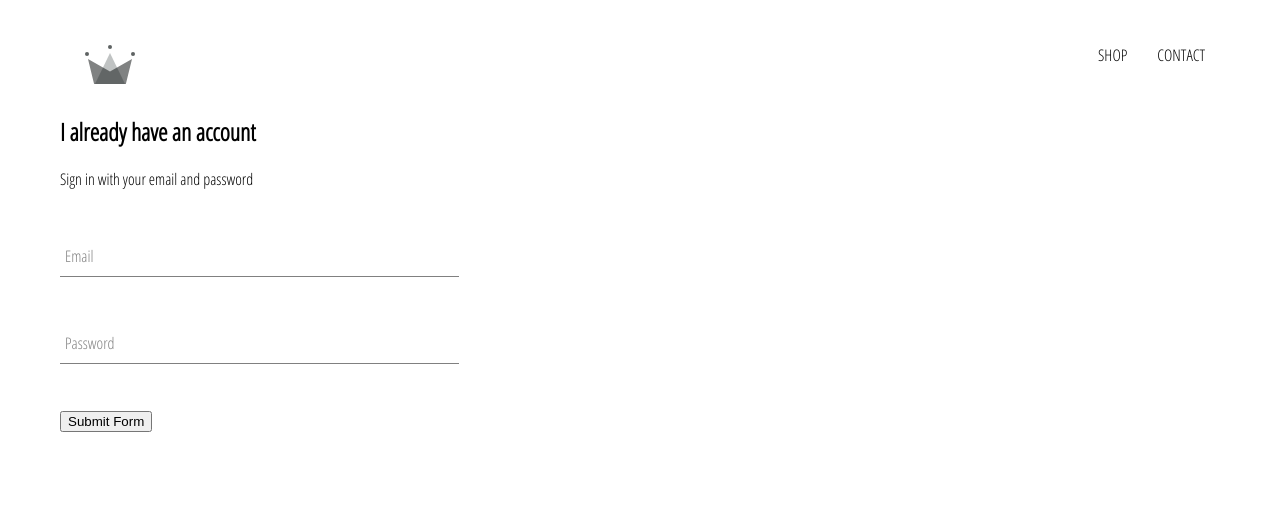
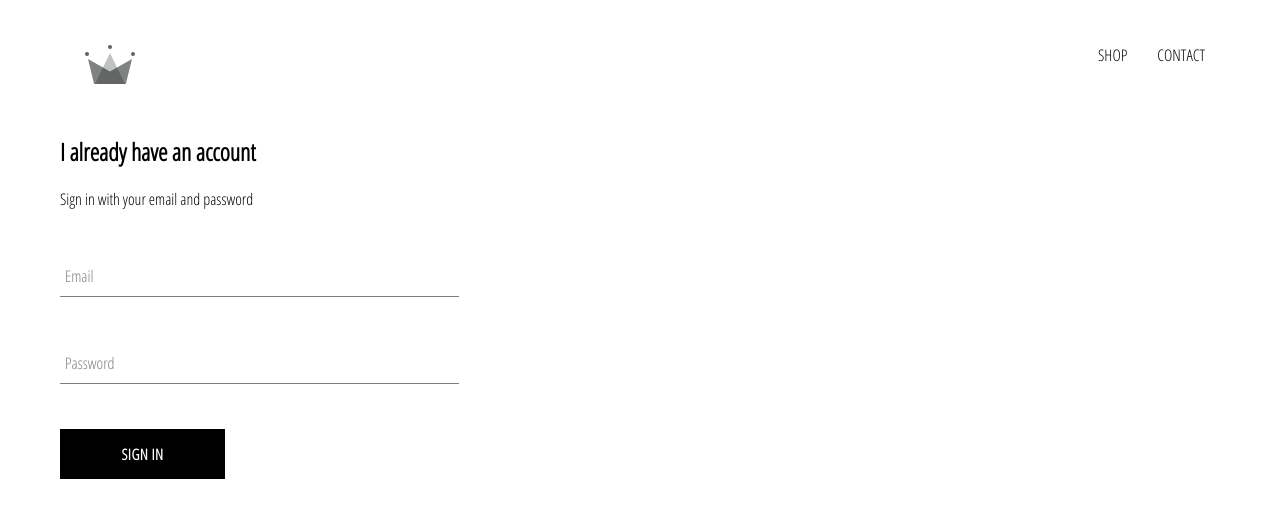
Before and after one commit to yung2004/exec_crwn_clothing, a React (Create React App) app: page /signin in a window 1280 px wide. Shown: the top 518 px of the page. Built offline with nearby package versions, Linux system fonts and the light colour scheme.

Commit message:
lesson 6 completed

```diff
--- /dev/null
+++ b/src/components/custom-button/custom-button.component.jsx
@@ -0,0 +1,12 @@
+import React from 'react';
+import './custom-button.styles.scss'
+
+
+const CustomButton = ({children, ...otherProps}) => (
+    <button className='custom-button' {...  otherProps}>
+        {children}
+    </button>
+);
+
+
+export default CustomButton;
--- /dev/null
+++ b/src/components/custom-button/custom-button.styles.scss
@@ -0,0 +1,22 @@
+.custom-button {
+  min-width: 165px;
+  width: auto;
+  height: 50px;
+  letter-spacing: 0.5px;
+  line-height: 50px;
+  padding: 0 35px 0 35px;
+  font-size: 15px;
+  background-color: black;
+  color: white;
+  text-transform: uppercase;
+  font-family: 'Open Sans Condensed';
+  font-weight: bolder;
+  border: none;
+  cursor: pointer;
+
+  &:hover {
+    background-color: white;
+    color: black;
+    border: 1px solid black;
+  }
+}
--- a/src/components/sign-in/sign-in.component.jsx
+++ b/src/components/sign-in/sign-in.component.jsx
@@ -1,7 +1,7 @@
  import React from 'react';
 
  import FormInput from '../form-input/form-input.component';
-
+  import CustomButton from '../custom-button/custom-button.component';
  import './sign-in.styles.scss';
 
  class SignIn extends React.Component {
@@ -42,7 +42,7 @@
                         label="Password"
                         required/>
 
-                    <input type="submit" value="Submit Form" />
+                    <CustomButton type="submit" value="Submit Form" > Sign in                        </CustomButton>
                 </form>
             </div>
         );
--- a/src/components/sign-in/sign-in.styles.scss
+++ b/src/components/sign-in/sign-in.styles.scss
@@ -1,3 +1,10 @@
 .sign-in {
     width: 30vw;
+    display: flex;
+    flex-direction: column;
+
+    .title {
+        margin: 10px 0;
+
+    }
 }
```
